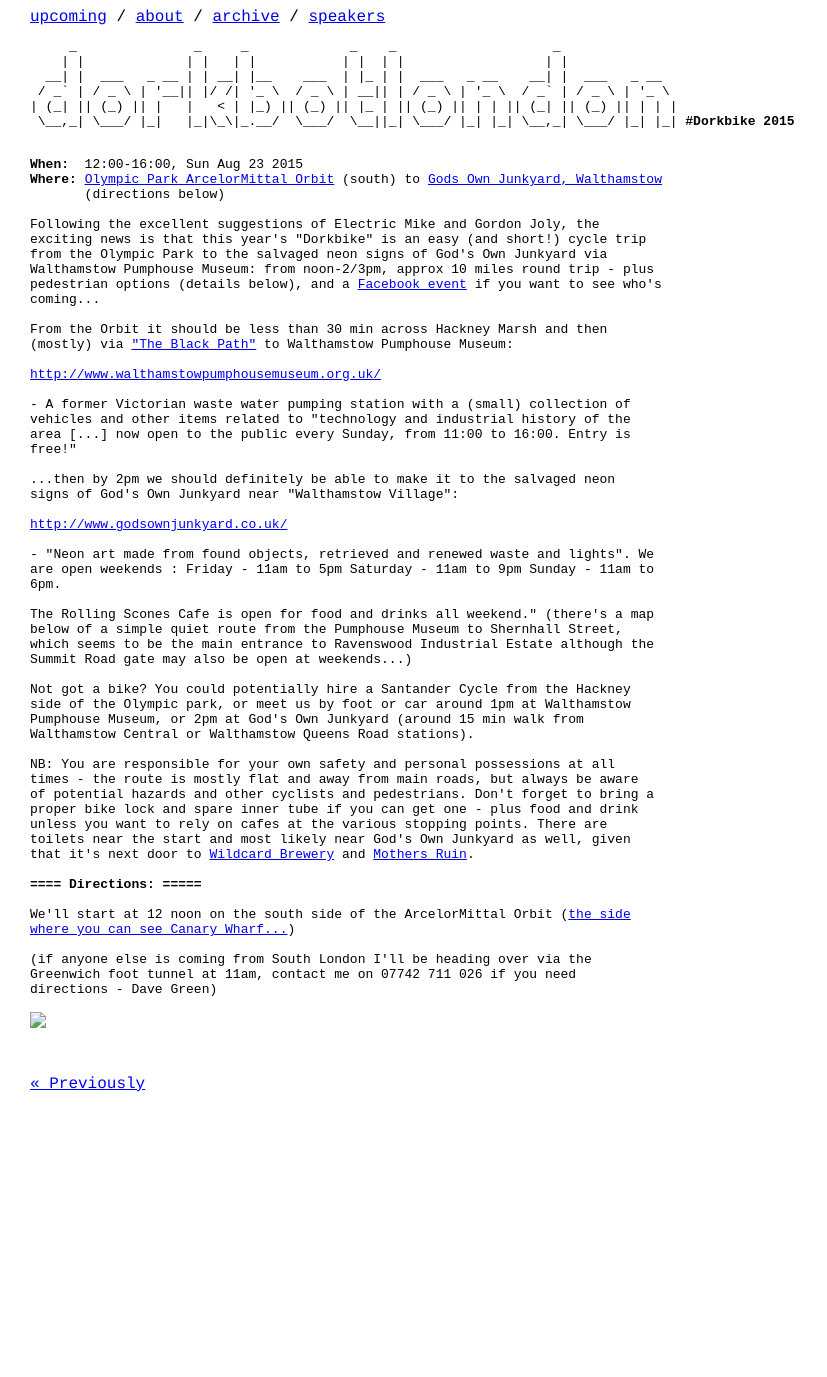
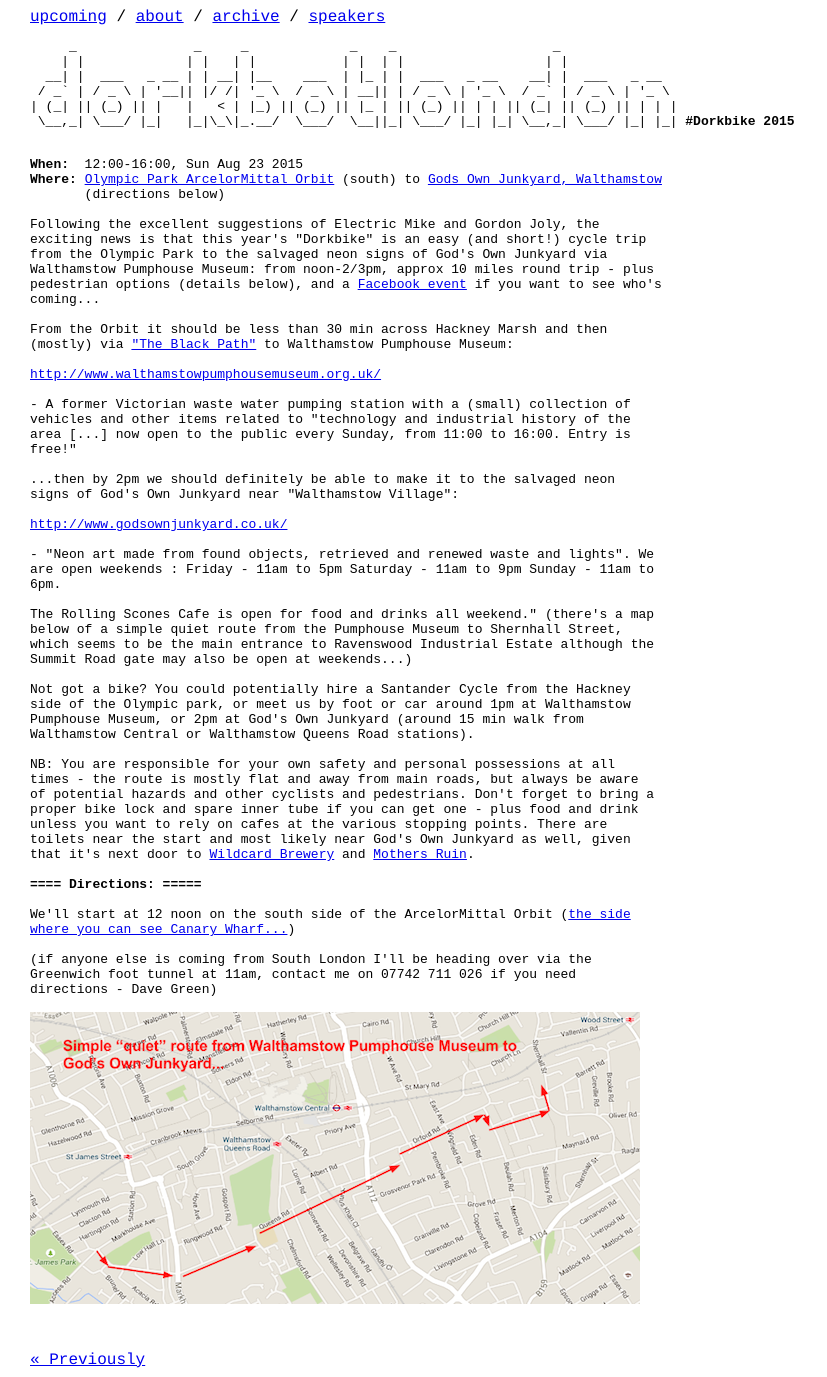
Before and after one commit to dorkbotlondon/dorkbotlondon.github.io, a Jekyll site: the page built from _posts/2015-08-23-dorkbike-2015.html, in a window 1280 px wide. Shown: the whole page, without its empty margins (0-827 px from the left). Built offline with Jekyll 4.4.1, drawn with Linux system fonts in a browser that asks for light colours; Markdown is read by kramdown in place of the engine named in the settings; before the commit the page ends 1101 px from its top, so only the background shows below that.

Commit message:
Make image work in archive path

```diff
--- a/_data/locations.yml
+++ b/_data/locations.yml
@@ -36,7 +36,7 @@
         Greenwich foot tunnel at 11am, contact me on 07742 711 026 if you need
         directions - Dave Green)
 
-        <img src="images/junkyard-map.png"/>
+        <img src="/images/junkyard-map.png"/>
 
 stream_arts:
     where:
```
